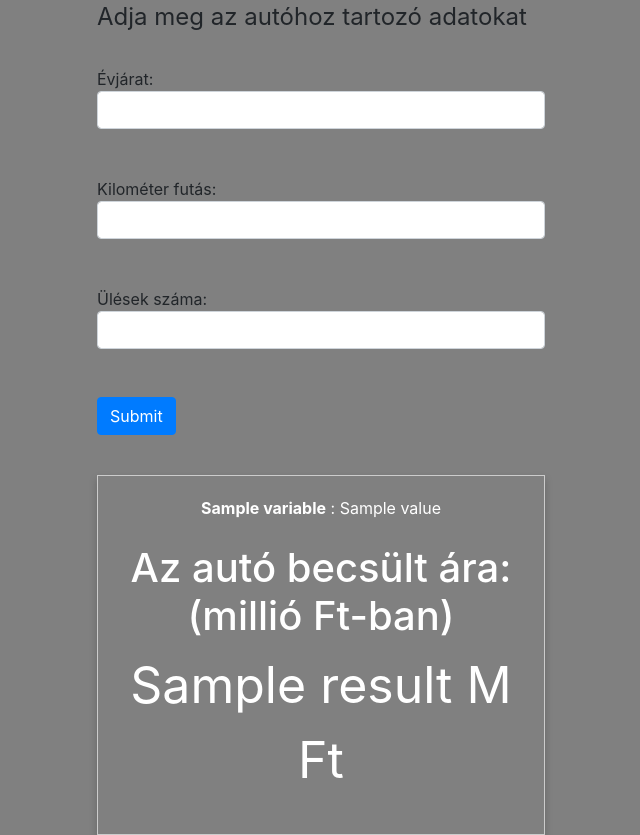
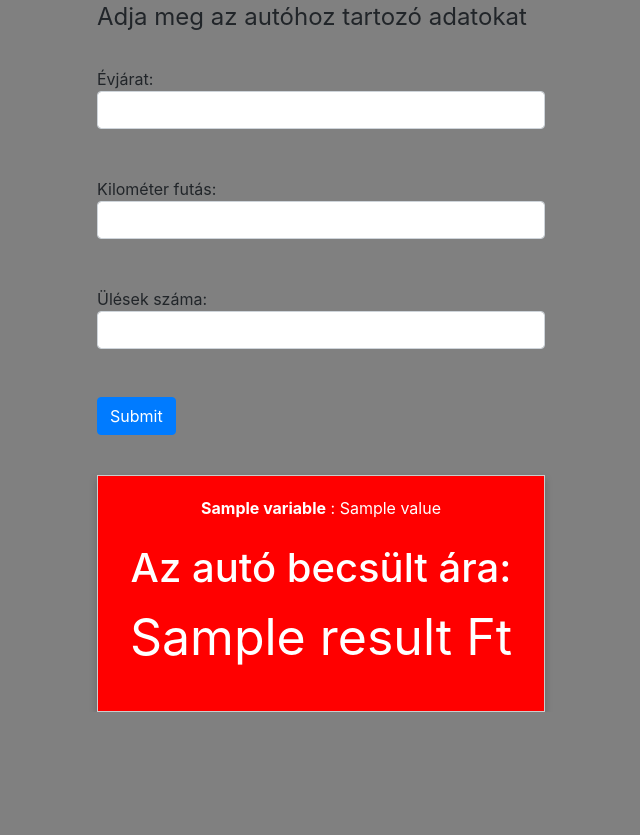
Before and after one commit to karsarobert/WebApp, a Flask app: template templates/main.html in a window 1280 px wide. Shown: the part 89-924 px from the top of the page, without its empty margins (319-959 px from the left). After the commit the page ends 801 px from the top, so only its background shows below. Run offline with Flask 2, Linux system fonts and the light colour scheme; the template is opened without the code that fills it: most values are stand-ins (such as "Sample title", 1, 10 or a date in 2020); parts of the project's set-up code (start-up, migrations or seed data) failed here and were passed over; some libraries are stand-ins or nearby versions.

Commit message:
Javítások

```diff
--- a/app.py
+++ b/app.py
@@ -29,7 +29,7 @@ def main():
         print(predictions)
 
         return flask.render_template('main.html', original_input={'Évjárat': Year, 'Futott kilométerek': Kilometers_Driven, 'Ülések száma': Seats},
-                                     result=predictions)
+                                     result="{:,.0f}".format(predictions*1000000))
 
 
 if __name__ == '__main__':
--- a/static/css/style.css
+++ b/static/css/style.css
@@ -19,7 +19,7 @@ form {
     margin: auto;
     width: 35%;
     border: 1px solid #ccc;
-    background-color: grey;
+    background-color: red;
     color: #fff;
     padding: 20px;
     box-shadow: 0 4px 8px 0 rgba(0, 0, 0, 0.2);
--- a/templates/main.html
+++ b/templates/main.html
@@ -50,8 +50,8 @@
         <b>{{ variable }}</b> : {{ value }} {% endfor %}
         <br>
         <br>
-        <h1>Az autó becsült ára: (millió Ft-ban)</h1>
-        <p style="font-size:50px">{{ result }} M Ft</p>
+        <h1>Az autó becsült ára: </h1>
+        <p style="font-size:50px">{{ result }} Ft</p>
         {% endif %}
     </div>
 
```
